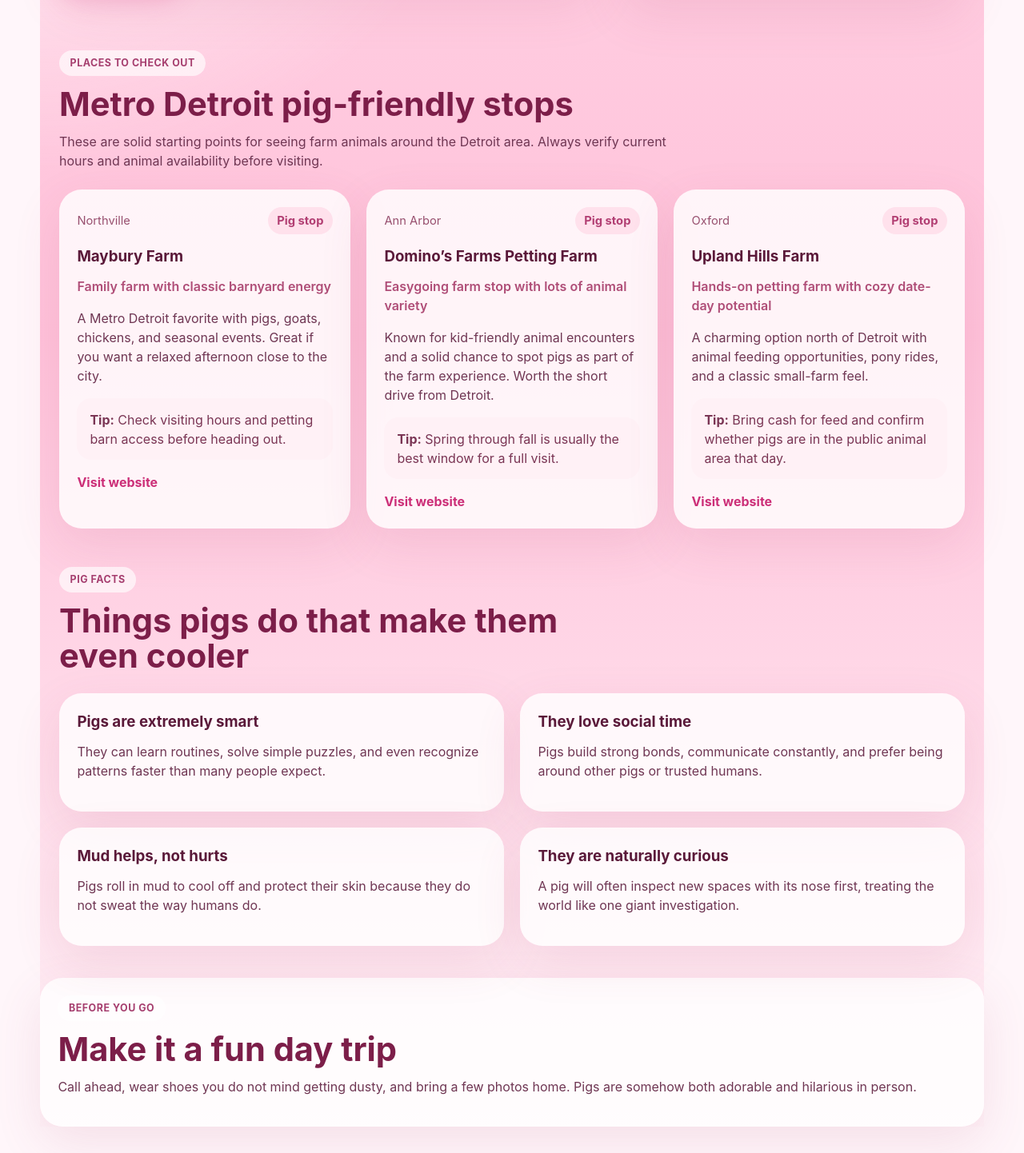
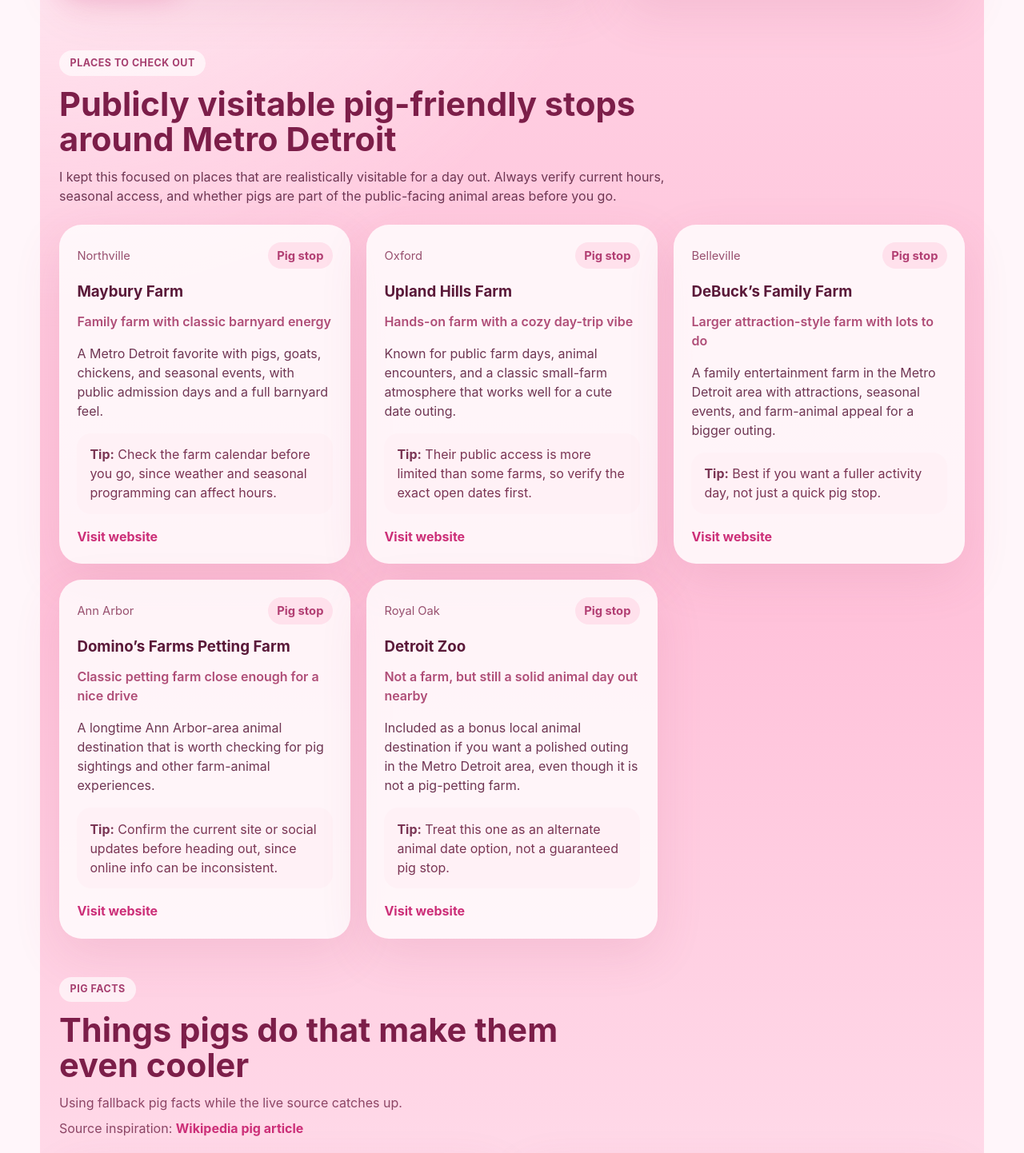
Before and after one commit to jsouro/Pigs-Near-Me, a React (Vite) app: page / in a window 1280 px wide. Shown: the part 388-1830 px from the top of the page at 80% size. Built offline with nearby package versions, Linux system fonts and the light colour scheme; no server answers.

Commit message:
Add dynamic pig facts and expand visitable spots

```diff
--- a/src/App.css
+++ b/src/App.css
@@ -118,6 +118,21 @@
   grid-template-columns: repeat(2, minmax(0, 1fr));
 }
 
+.facts-source-line,
+.facts-source-note {
+  color: #8c4565;
+}
+
+.facts-source-line {
+  margin-bottom: 0.5rem;
+}
+
+.facts-source-note a {
+  color: #cc2f78;
+  font-weight: 700;
+  text-decoration: none;
+}
+
 .info-card,
 .fact-card,
 .closing-note {
--- a/src/App.tsx
+++ b/src/App.tsx
@@ -1,4 +1,6 @@
+import { useEffect, useState } from 'react'
 import './App.css'
+import { pigFacts as fallbackPigFacts, type PigFact } from './pigFacts'
 
 type PigSpot = {
   name: string
@@ -9,61 +11,92 @@ type PigSpot = {
   link: string
 }
 
-type PigFact = {
-  title: string
-  fact: string
-}
-
 const pigSpots: PigSpot[] = [
   {
     name: 'Maybury Farm',
     city: 'Northville',
     vibe: 'Family farm with classic barnyard energy',
     details:
-      'A Metro Detroit favorite with pigs, goats, chickens, and seasonal events. Great if you want a relaxed afternoon close to the city.',
-    tip: 'Check visiting hours and petting barn access before heading out.',
+      'A Metro Detroit favorite with pigs, goats, chickens, and seasonal events, with public admission days and a full barnyard feel.',
+    tip: 'Check the farm calendar before you go, since weather and seasonal programming can affect hours.',
     link: 'https://mayburyfarm.org/',
+  },
+  {
+    name: 'Upland Hills Farm',
+    city: 'Oxford',
+    vibe: 'Hands-on farm with a cozy day-trip vibe',
+    details:
+      'Known for public farm days, animal encounters, and a classic small-farm atmosphere that works well for a cute date outing.',
+    tip: 'Their public access is more limited than some farms, so verify the exact open dates first.',
+    link: 'https://www.uplandhillsfarm.com/',
+  },
+  {
+    name: 'DeBuck’s Family Farm',
+    city: 'Belleville',
+    vibe: 'Larger attraction-style farm with lots to do',
+    details:
+      'A family entertainment farm in the Metro Detroit area with attractions, seasonal events, and farm-animal appeal for a bigger outing.',
+    tip: 'Best if you want a fuller activity day, not just a quick pig stop.',
+    link: 'https://www.debucksfamilyfarm.com/',
   },
   {
     name: 'Domino’s Farms Petting Farm',
     city: 'Ann Arbor',
-    vibe: 'Easygoing farm stop with lots of animal variety',
+    vibe: 'Classic petting farm close enough for a nice drive',
     details:
-      'Known for kid-friendly animal encounters and a solid chance to spot pigs as part of the farm experience. Worth the short drive from Detroit.',
-    tip: 'Spring through fall is usually the best window for a full visit.',
+      'A longtime Ann Arbor-area animal destination that is worth checking for pig sightings and other farm-animal experiences.',
+    tip: 'Confirm the current site or social updates before heading out, since online info can be inconsistent.',
     link: 'https://pettingfarm.com/',
   },
   {
-    name: 'Upland Hills Farm',
-    city: 'Oxford',
-    vibe: 'Hands-on petting farm with cozy date-day potential',
+    name: 'Detroit Zoo',
+    city: 'Royal Oak',
+    vibe: 'Not a farm, but still a solid animal day out nearby',
     details:
-      'A charming option north of Detroit with animal feeding opportunities, pony rides, and a classic small-farm feel.',
-    tip: 'Bring cash for feed and confirm whether pigs are in the public animal area that day.',
-    link: 'https://www.uplandhillsfarm.com/',
+      'Included as a bonus local animal destination if you want a polished outing in the Metro Detroit area, even though it is not a pig-petting farm.',
+    tip: 'Treat this one as an alternate animal date option, not a guaranteed pig stop.',
+    link: 'https://detroitzoo.org/',
   },
 ]
 
-const pigFacts: PigFact[] = [
-  {
-    title: 'Pigs are extremely smart',
-    fact: 'They can learn routines, solve simple puzzles, and even recognize patterns faster than many people expect.',
-  },
-  {
-    title: 'They love social time',
-    fact: 'Pigs build strong bonds, communicate constantly, and prefer being around other pigs or trusted humans.',
-  },
-  {
-    title: 'Mud helps, not hurts',
-    fact: 'Pigs roll in mud to cool off and protect their skin because they do not sweat the way humans do.',
-  },
-  {
-    title: 'They are naturally curious',
-    fact: 'A pig will often inspect new spaces with its nose first, treating the world like one giant investigation.',
-  },
-]
+const factsUrl = 'https://raw.githubusercontent.com/jsouro/Pigs-Near-Me/main/src/pigFacts.ts'
 
 function App() {
+  const [pigFacts, setPigFacts] = useState<PigFact[]>(fallbackPigFacts)
+  const [factsStatus, setFactsStatus] = useState<'loading' | 'live' | 'fallback'>(
+    'loading',
+  )
+
+  useEffect(() => {
+    const loadFacts = async () => {
+      try {
+        const response = await fetch(factsUrl)
+        if (!response.ok) {
+          throw new Error(`Failed to fetch facts: ${response.status}`)
+        }
+
+        const text = await response.text()
+        const matches = [...text.matchAll(/title:\s*'([^']+)'[\s\S]*?fact:\s*'([^']+)'/g)]
+        const parsedFacts = matches.map((match) => ({
+          title: match[1],
+          fact: match[2],
+        }))
+
+        if (parsedFacts.length === 0) {
+          throw new Error('No facts parsed from source')
+        }
+
+        setPigFacts(parsedFacts)
+        setFactsStatus('live')
+      } catch {
+        setPigFacts(fallbackPigFacts)
+        setFactsStatus('fallback')
+      }
+    }
+
+    void loadFacts()
+  }, [])
+
   return (
     <div className="page-shell">
       <header className="hero">
@@ -90,9 +123,9 @@ function App() {
             Detroit and easy, fast browsing on a phone.
           </p>
           <ul>
-            <li>Metro Detroit farm suggestions</li>
-            <li>Short notes for planning a visit</li>
-            <li>Fun pig facts to make it memorable</li>
+            <li>Expanded Metro Detroit animal stops</li>
+            <li>Live-linked farm websites for planning</li>
+            <li>Facts loaded dynamically from a source file</li>
           </ul>
         </div>
       </header>
@@ -101,11 +134,11 @@ function App() {
         <section id="spots" className="section">
           <div className="section-heading">
             <p className="section-kicker">Places to check out</p>
-            <h2>Metro Detroit pig-friendly stops</h2>
+            <h2>Publicly visitable pig-friendly stops around Metro Detroit</h2>
             <p>
-              These are solid starting points for seeing farm animals around the
-              Detroit area. Always verify current hours and animal availability
-              before visiting.
+              I kept this focused on places that are realistically visitable for a
+              day out. Always verify current hours, seasonal access, and whether
+              pigs are part of the public-facing animal areas before you go.
             </p>
           </div>
 
@@ -134,6 +167,19 @@ function App() {
           <div className="section-heading narrow">
             <p className="section-kicker">Pig facts</p>
             <h2>Things pigs do that make them even cooler</h2>
+            <p className="facts-source-line">
+              {factsStatus === 'live'
+                ? 'Facts are loading from the site source dynamically.'
+                : factsStatus === 'loading'
+                  ? 'Loading pig facts...'
+                  : 'Using fallback pig facts while the live source catches up.'}
+            </p>
+            <p className="facts-source-note">
+              Source inspiration:{' '}
+              <a href="https://en.wikipedia.org/wiki/Pig" target="_blank" rel="noreferrer">
+                Wikipedia pig article
+              </a>
+            </p>
           </div>
 
           <div className="facts-grid">
@@ -151,9 +197,9 @@ function App() {
             <p className="section-kicker">Before you go</p>
             <h2>Make it a fun day trip</h2>
             <p>
-              Call ahead, wear shoes you do not mind getting dusty, and bring a
-              few photos home. Pigs are somehow both adorable and hilarious in
-              person.
+              Call ahead, wear shoes you do not mind getting dusty, and take a
+              few photos. The best farm dates are the ones where you leave with a
+              little mud on your shoes and a better story than you expected.
             </p>
           </div>
         </section>
--- /dev/null
+++ b/src/pigFacts.ts
@@ -0,0 +1,39 @@
+export type PigFact = {
+  title: string
+  fact: string
+}
+
+// Facts adapted from general pig information on Wikipedia.
+// Source page: https://en.wikipedia.org/wiki/Pig
+export const pigFacts: PigFact[] = [
+  {
+    title: 'Pigs use their snouts like multitools',
+    fact:
+      'A pig’s snout is reinforced with bone and cartilage, which makes it great for rooting through soil to search for food.',
+  },
+  {
+    title: 'Mud is basically pig sunscreen and air conditioning',
+    fact:
+      'Pigs do not cool themselves efficiently by sweating, so they wallow in mud or water to help regulate body temperature and protect their skin.',
+  },
+  {
+    title: 'They were domesticated a very long time ago',
+    fact:
+      'Pigs were domesticated thousands of years ago, independently in the Near East and in China during the Neolithic era.',
+  },
+  {
+    title: 'Pigs can grow an impressive dental toolkit',
+    fact:
+      'Adult pigs have 44 teeth, and in males the canine teeth can keep growing and form tusks.',
+  },
+  {
+    title: 'They are tougher than they look',
+    fact:
+      'Pigs are one of only a few mammals known to carry mutations that help protect them against certain snake venoms.',
+  },
+  {
+    title: 'Baby pigs arrive fast',
+    fact:
+      'A sow’s pregnancy usually lasts around 112 to 120 days, and pigs can have large litters of piglets.',
+  },
+]
--- a/tsconfig.app.json
+++ b/tsconfig.app.json
@@ -1,6 +1,5 @@
 {
   "compilerOptions": {
-    "tsBuildInfoFile": "./node_modules/.tmp/tsconfig.app.tsbuildinfo",
     "target": "es2023",
     "lib": ["ES2023", "DOM", "DOM.Iterable"],
     "module": "esnext",
@@ -18,7 +17,6 @@
     /* Linting */
     "noUnusedLocals": true,
     "noUnusedParameters": true,
-    "erasableSyntaxOnly": true,
     "noFallthroughCasesInSwitch": true
   },
   "include": ["src"]
--- a/tsconfig.node.json
+++ b/tsconfig.node.json
@@ -1,6 +1,5 @@
 {
   "compilerOptions": {
-    "tsBuildInfoFile": "./node_modules/.tmp/tsconfig.node.tsbuildinfo",
     "target": "es2023",
     "lib": ["ES2023"],
     "module": "esnext",
@@ -17,7 +16,6 @@
     /* Linting */
     "noUnusedLocals": true,
     "noUnusedParameters": true,
-    "erasableSyntaxOnly": true,
     "noFallthroughCasesInSwitch": true
   },
   "include": ["vite.config.ts"]
```
